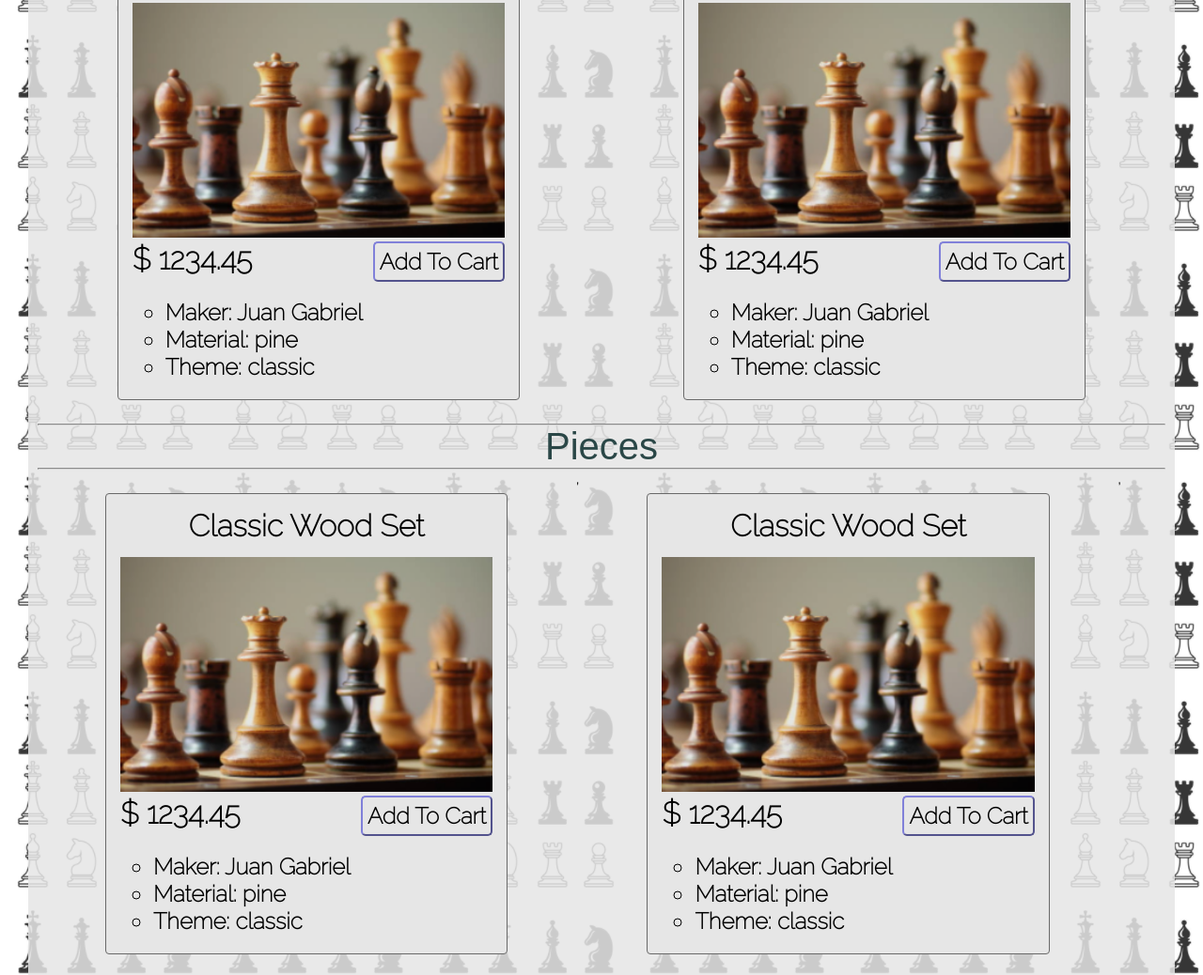
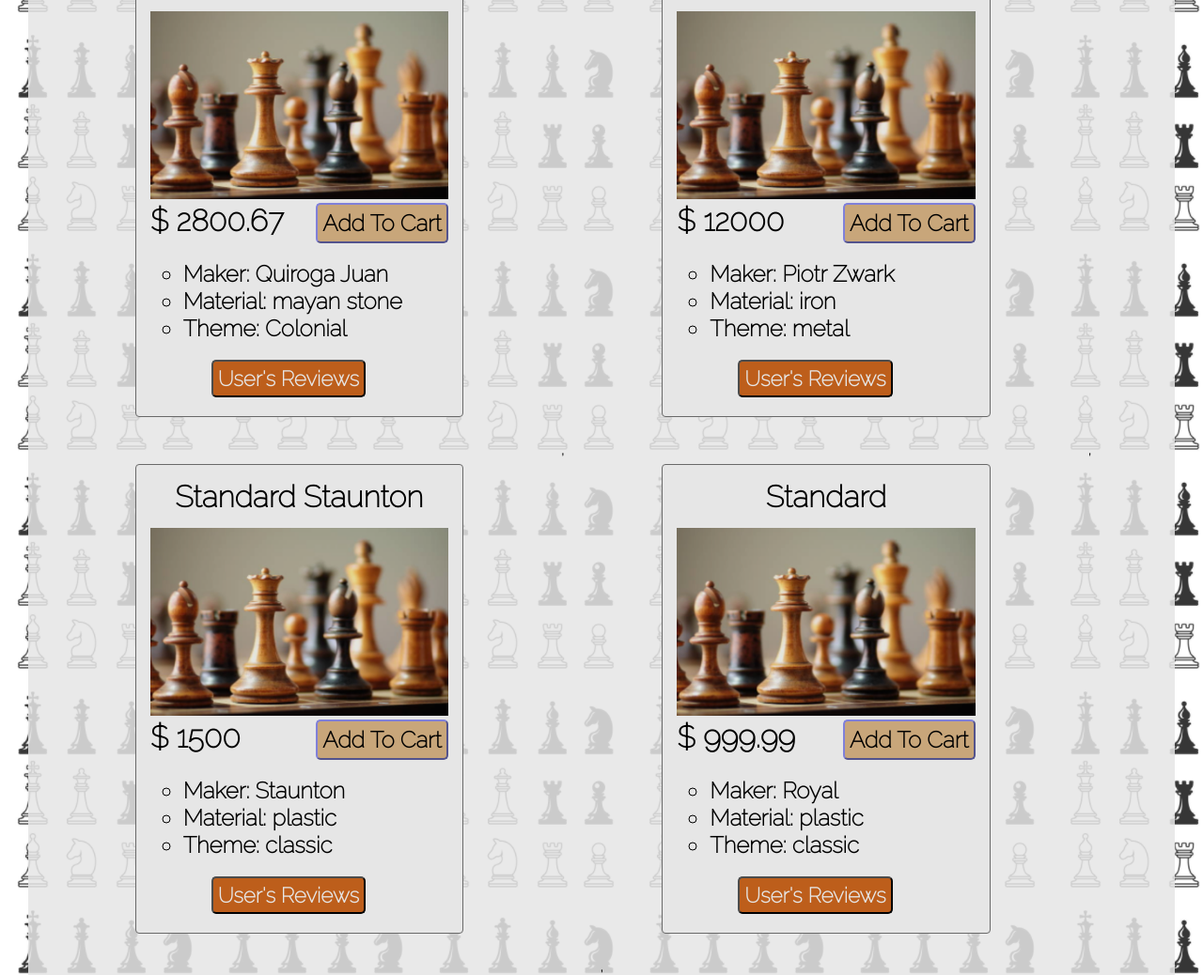
Before and after one commit to RooftopAcademy/fabio_trucco_compartido, a plain HTML site: page store.html in a window 1280 px wide. Shown: the part 1140-2178 px from the top of the page at 94% size. Drawn offline with Linux system fonts and the light colour scheme.

```diff
--- a/hojaEstilo.css
+++ b/hojaEstilo.css
@@ -254,7 +254,7 @@
     font-size: 1.5em;
     border-radius: 5px;
     float: right;
-    background-color:rgb(255, 255, 255);
+    background-color:burlywood;
     border-color:rgb(142, 142, 241);
     color: black;
 }
@@ -277,7 +277,8 @@
     margin-bottom: 15px;
 }
 .shop-item-image{
-    height: 250px;
+    height: 200px;
+
 }
 .shop-item-detail{
     display: inline-block;
@@ -290,6 +291,14 @@
     text-decoration:double;
     font-size: 1.5em;
     margin-left: 30px;
+}
+.comments{
+    font-size: 1.4em;
+    margin-left: 60px;
+    padding: 5px;
+    border-radius: 5px;
+    background-color: chocolate;
+    color: white;
 }
 .home-btn{
     size: 5em;
--- a/script.js
+++ b/script.js
@@ -89,3 +89,12 @@
 };
 
 window.addEventListener("scroll", myScrollFunc);
+
+// Consuling an API fr information
+
+async function fetchApisUsers(){
+    const fetch = await fetch('https://jsonplaceholder.typicode.com/users')
+    const data = await fetch.then(res => res.json())
+
+    console.log(data)
+}
--- a/src/Product.js
+++ b/src/Product.js
@@ -6,6 +6,7 @@
         this.material = String;
         this.theme = String;  //Temática: clásica, españoles contra incas, guerreros, geométrico etc.
         this.price = Number;
+        this.comments = Array;
     }
     getId(){
         return this.id;
@@ -45,5 +46,11 @@
     setPrice(value){
         return this.price = value;
     }
+    getComments(){
+        return this.comments;
+    }
+    addComment(comment){
+        this.comments.push(comment);
+    }
 
 }
--- a/src/Store.js
+++ b/src/Store.js
@@ -24,17 +24,29 @@
         let data = [
             {id:1, name: "Classic Wood Set", maker: "Juan Gabriel",
             material: "pine", theme : "classic", price: 1234.45},
-            {id:2, name: "Classic Wood Set", maker: "Juan Gabriel",
-            material: "pine", theme : "classic", price: 1234.45},
-            {id:3, name: "Classic Wood Set", maker: "Juan Gabriel",
-            material: "pine", theme : "classic", price: 1234.45},
-            {id:4, name: "Classic Wood Set", maker: "Juan Gabriel",
-            material: "pine", theme : "classic", price: 1234.45}
+            {id:2, name: "Artisan Set", maker: "Ortega Hernán",
+            material: "Caoba", theme : "classic", price: 43289},
+            {id:3, name: "Azteca set", maker: "Quiroga Juan",
+            material: "mayan stone", theme : "Colonial", price: 2800.67},
+            {id:4, name: "Iron metal", maker: "Piotr Zwark",
+            material: "iron", theme : "metal", price: 12000},
+            {id:5, name: "Standard Staunton", maker: "Staunton",
+            material: "plastic", theme : "classic", price: 1500},
+            {id:6, name: "Standard", maker: "Royal",
+            material: "plastic", theme : "classic", price: 999.99},
+            {id:7, name: "Classic Wood Set", maker: "Fancy Chop",
+            material: "pine", theme : "classic", price: 2500.0},
+            {id:8, name: "Caña Set", maker: "Capablanca",
+            material: "caña", theme : "cuban-style", price: 13900}
         ]
 
         data.forEach((item) => {
             this.catalog.add(ProductFactory.create(item))
         })
+    }
+
+    removeProductById(){
+
     }
 
     fetchUsers(){
--- a/src/User.js
+++ b/src/User.js
@@ -1,5 +1,6 @@
 class User{
     constructor(){
+        this.id = String;
         this.email = String;
         this.firstName = String;
         this.lastName = String;
@@ -7,6 +8,13 @@
         this.subject = String;
         this.checked = Boolean;
     }
+    getId(){
+        return this.id
+    }
+    setId (value) {
+        return this.id = value;
+        }
+
     getEmail(){
         return this.email;
     }
--- a/src/views/productItem.js
+++ b/src/views/productItem.js
@@ -14,8 +14,11 @@
                 <li>Maker: ${product.getMaker()}</li>
                 <li>Material: ${product.getMaterial()}</li>
                 <li>Theme: ${product.getTheme()}</li>
+                <br>
+                <button class="comments" type="button" id="button-comments">User's Reviews</button>
             </ul>
         </div>
+
     </article>
     `
 }
```
Also changed, not shown: src/piecesProduct.js (deleted, +0 -8 lines), README.md, src/factories/UserFactory.js (added).
